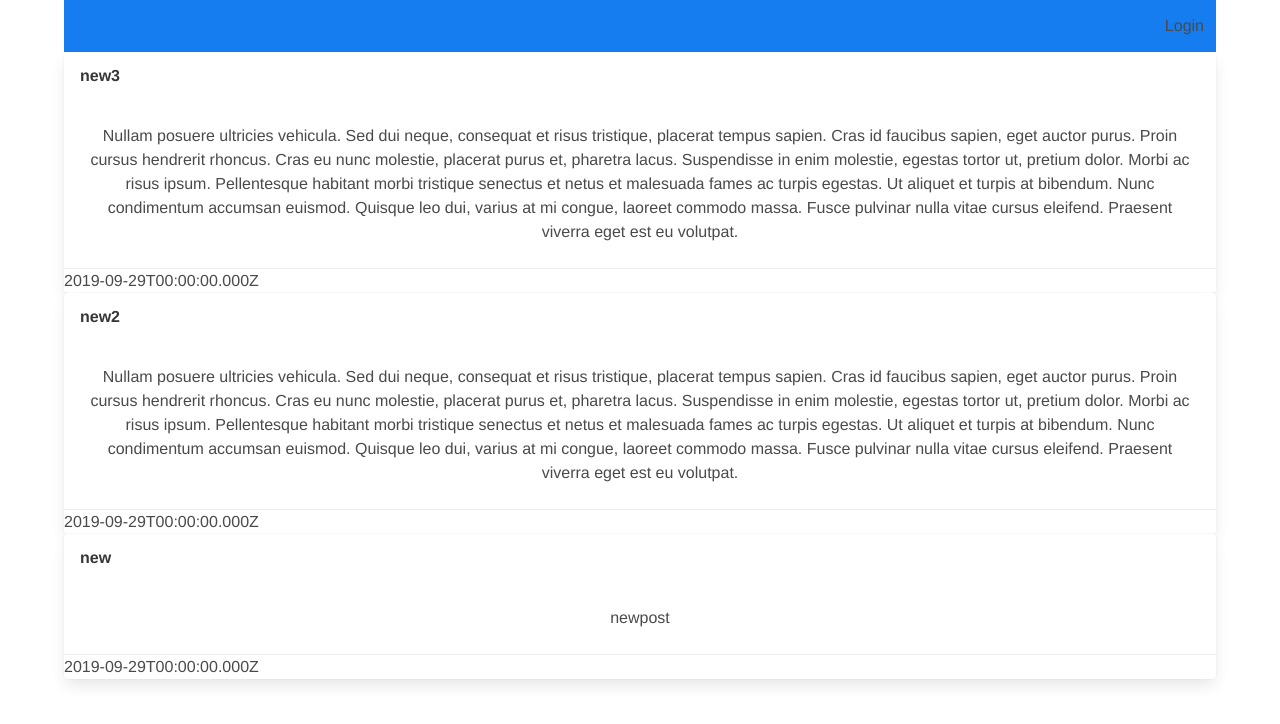
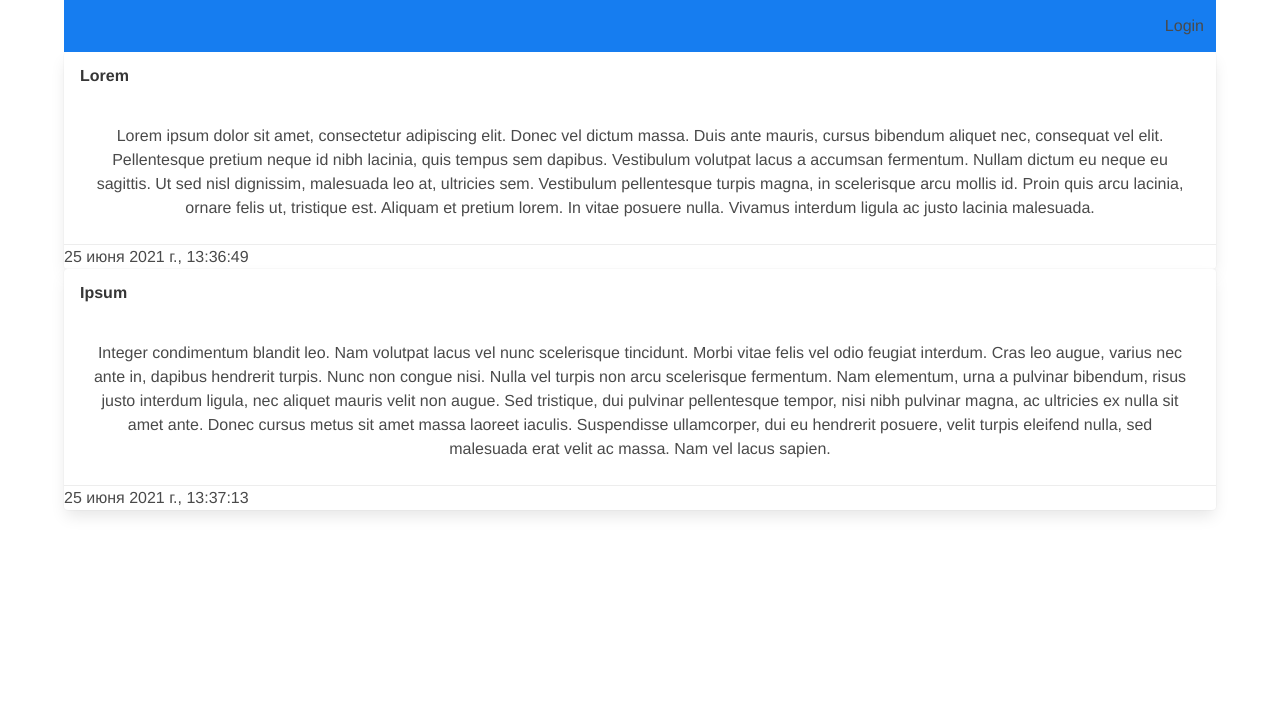
Before and after one commit to romanxlee/auth-form, a Vue app: page / in a window 1280 px wide. Shown: the top 724 px of the page. Built offline with nearby package versions, Linux system fonts and the light colour scheme; data requests are answered from the project's data file.

Commit message:
add date

```diff
--- a/db.json
+++ b/db.json
@@ -15,31 +15,22 @@
   ],
   "posts": [
     {
-      "id": 1,
-      "title": "new3",
-      "description": "Nullam posuere ultricies vehicula. Sed dui neque, consequat et risus tristique, placerat tempus sapien. Cras id faucibus sapien, eget auctor purus. Proin cursus hendrerit rhoncus. Cras eu nunc molestie, placerat purus et, pharetra lacus. Suspendisse in enim molestie, egestas tortor ut, pretium dolor. Morbi ac risus ipsum. Pellentesque habitant morbi tristique senectus et netus et malesuada fames ac turpis egestas. Ut aliquet et turpis at bibendum. Nunc condimentum accumsan euismod. Quisque leo dui, varius at mi congue, laoreet commodo massa. Fusce pulvinar nulla vitae cursus eleifend. Praesent viverra eget est eu volutpat.",
-      "claps": 27,
-      "createdAt": "2019-09-29T00:00:00.000Z",
-      "updateAt": "2021-06-19T22:17:36.666Z",
-      "postNumber": 1
+      "id": 1624617409375,
+      "title": "Lorem",
+      "description": "Lorem ipsum dolor sit amet, consectetur adipiscing elit. Donec vel dictum massa. Duis ante mauris, cursus bibendum aliquet nec, consequat vel elit. Pellentesque pretium neque id nibh lacinia, quis tempus sem dapibus. Vestibulum volutpat lacus a accumsan fermentum. Nullam dictum eu neque eu sagittis. Ut sed nisl dignissim, malesuada leo at, ultricies sem. Vestibulum pellentesque turpis magna, in scelerisque arcu mollis id. Proin quis arcu lacinia, ornare felis ut, tristique est. Aliquam et pretium lorem. In vitae posuere nulla. Vivamus interdum ligula ac justo lacinia malesuada.",
+      "claps": 0,
+      "createdAt": "25 июня 2021 г., 13:36:49",
+      "updateAt": "25 июня 2021 г., 13:36:49",
+      "postNumber": 1624617409376
     },
     {
-      "id": 2,
-      "title": "new2",
-      "description": "Nullam posuere ultricies vehicula. Sed dui neque, consequat et risus tristique, placerat tempus sapien. Cras id faucibus sapien, eget auctor purus. Proin cursus hendrerit rhoncus. Cras eu nunc molestie, placerat purus et, pharetra lacus. Suspendisse in enim molestie, egestas tortor ut, pretium dolor. Morbi ac risus ipsum. Pellentesque habitant morbi tristique senectus et netus et malesuada fames ac turpis egestas. Ut aliquet et turpis at bibendum. Nunc condimentum accumsan euismod. Quisque leo dui, varius at mi congue, laoreet commodo massa. Fusce pulvinar nulla vitae cursus eleifend. Praesent viverra eget est eu volutpat.",
-      "claps": 26,
-      "createdAt": "2019-09-29T00:00:00.000Z",
-      "updateAt": "2021-06-19T22:17:36.666Z",
-      "postNumber": 2
-    },
-    {
-      "id": 1624470508345,
-      "title": "new",
-      "description": "newpost",
+      "id": 1624617433354,
+      "title": "Ipsum",
+      "description": "Integer condimentum blandit leo. Nam volutpat lacus vel nunc scelerisque tincidunt. Morbi vitae felis vel odio feugiat interdum. Cras leo augue, varius nec ante in, dapibus hendrerit turpis. Nunc non congue nisi. Nulla vel turpis non arcu scelerisque fermentum. Nam elementum, urna a pulvinar bibendum, risus justo interdum ligula, nec aliquet mauris velit non augue. Sed tristique, dui pulvinar pellentesque tempor, nisi nibh pulvinar magna, ac ultricies ex nulla sit amet ante. Donec cursus metus sit amet massa laoreet iaculis. Suspendisse ullamcorper, dui eu hendrerit posuere, velit turpis eleifend nulla, sed malesuada erat velit ac massa. Nam vel lacus sapien.",
       "claps": 0,
-      "createdAt": "2019-09-29T00:00:00.000Z",
-      "updateAt": "2021-06-19T22:17:36.666Z",
-      "postNumber": 1624470508345
+      "createdAt": "25 июня 2021 г., 13:37:13",
+      "updateAt": "25 июня 2021 г., 13:37:13",
+      "postNumber": 1624617433355
     }
   ]
 }
--- a/src/components/ModalAddPost.vue
+++ b/src/components/ModalAddPost.vue
@@ -52,8 +52,8 @@ export default {
         title: this.title,
         description: this.description,
         claps: 0,
-        createdAt: "2019-09-29T00:00:00.000Z",
-        updateAt: "2021-06-19T22:17:36.666Z",
+        createdAt: new Date().toLocaleString('ru', {day: 'numeric', month: 'long', year: 'numeric', hour: 'numeric', minute: 'numeric', second: 'numeric'}),
+        updateAt: new Date().toLocaleString('ru', {day: 'numeric', month: 'long', year: 'numeric', hour: 'numeric', minute: 'numeric', second: 'numeric'}),
         postNumber: Date.now()
       })
       this.$emit('modal-close')
--- a/src/components/ModalEdit.vue
+++ b/src/components/ModalEdit.vue
@@ -48,7 +48,8 @@ export default {
     editPost() {
       axios.patch('http://localhost:3000/posts/' + this.number, {
         title: this.title,
-        description: this.description
+        description: this.description,
+        updatedAt:new Date().toLocaleString('ru', {day: 'numeric', month: 'long', year: 'numeric', hour: 'numeric', minute: 'numeric', second: 'numeric'}),
       })
       this.$emit('modal-close')
       this.$emit('add-post')
--- a/src/components/VPost.vue
+++ b/src/components/VPost.vue
@@ -19,7 +19,7 @@
         Delete
       </button>
     </div>
-    <div class="card-footer">{{postData.createdAt.toLocaleString('ru', {hour: 'numeric', minute: 'numeric', second: 'numeric'})}}</div>
+    <div class="card-footer">{{postData.createdAt}}</div>
   </div>
 </template>
 
--- /dev/null
+++ b/vue.config.js
@@ -0,0 +1,3 @@
+module.exports = {
+  publicPath: './',
+};
```
